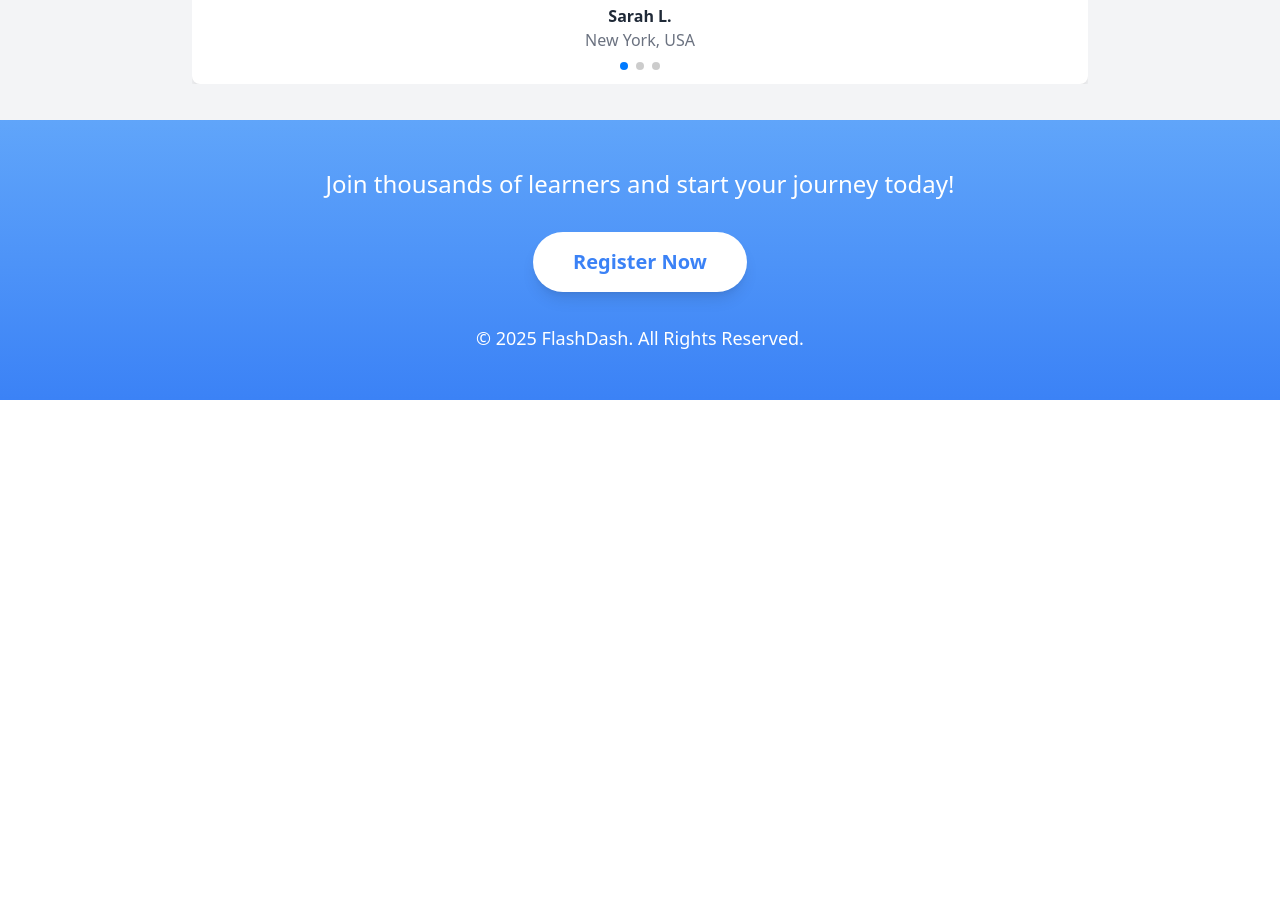
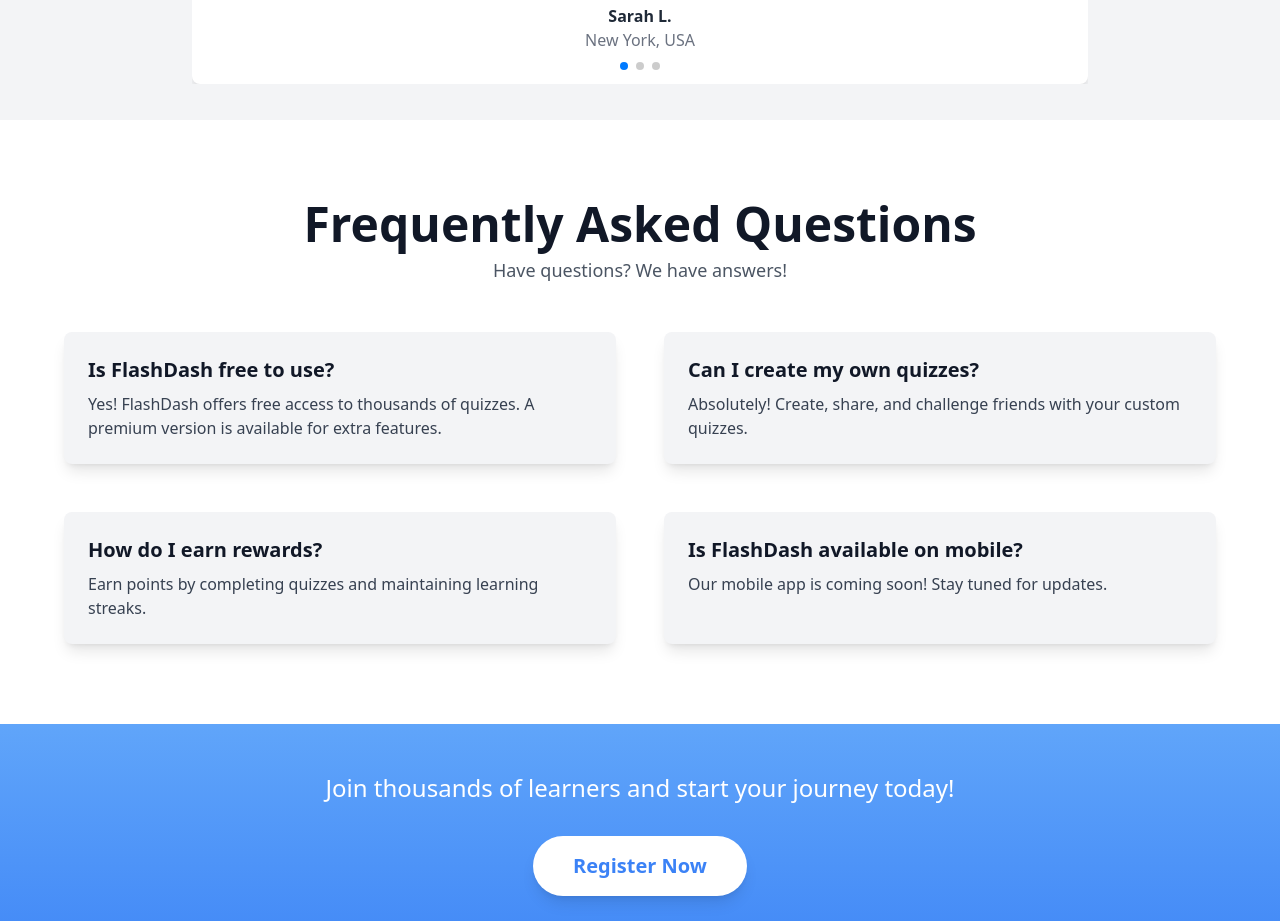
Before and after one commit to P4r1nc3/FlashDash_Frontend, a React (Vite) app: page / in a window 1280 px wide. Shown: the part 1560-2481 px from the top of the page. Before the commit the page ends 1960 px from the top, so only its background shows below. Built offline with nearby package versions, Linux system fonts and the light colour scheme; no server answers.

Commit message:
Added FAQ section

```diff
--- a/src/pages/Home.tsx
+++ b/src/pages/Home.tsx
@@ -119,6 +119,20 @@ const Home = () => {
                 </div>
             </section>
 
+            {/* FAQ Section */}
+            <section className="py-20 bg-white text-center flex flex-col justify-center">
+                <div className="container mx-auto px-6 lg:px-16">
+                    <h2 className="text-5xl font-extrabold text-gray-900 mb-2">Frequently Asked Questions</h2>
+                    <p className="text-lg text-gray-600 mb-12">Have questions? We have answers!</p>
+                    <div className="grid md:grid-cols-2 gap-12 text-left">
+                        <FAQItem question="Is FlashDash free to use?" answer="Yes! FlashDash offers free access to thousands of quizzes. A premium version is available for extra features." />
+                        <FAQItem question="Can I create my own quizzes?" answer="Absolutely! Create, share, and challenge friends with your custom quizzes." />
+                        <FAQItem question="How do I earn rewards?" answer="Earn points by completing quizzes and maintaining learning streaks." />
+                        <FAQItem question="Is FlashDash available on mobile?" answer="Our mobile app is coming soon! Stay tuned for updates." />
+                    </div>
+                </div>
+            </section>
+
             {/* Footer Section */}
             <footer className="h-[35vh] bg-gradient-to-b from-blue-400 to-blue-500 text-white flex flex-col items-center justify-center text-center">
                 <div className="container mx-auto px-6">
@@ -155,4 +169,11 @@ const Testimonial = ({ quote, name, location }) => (
     </div>
 );
 
+const FAQItem = ({ question, answer }) => (
+    <div className="bg-gray-100 p-6 rounded-lg shadow-lg">
+        <h4 className="text-xl font-semibold text-gray-900 mb-2">{question}</h4>
+        <p className="text-gray-700">{answer}</p>
+    </div>
+);
+
 export default Home;
```
